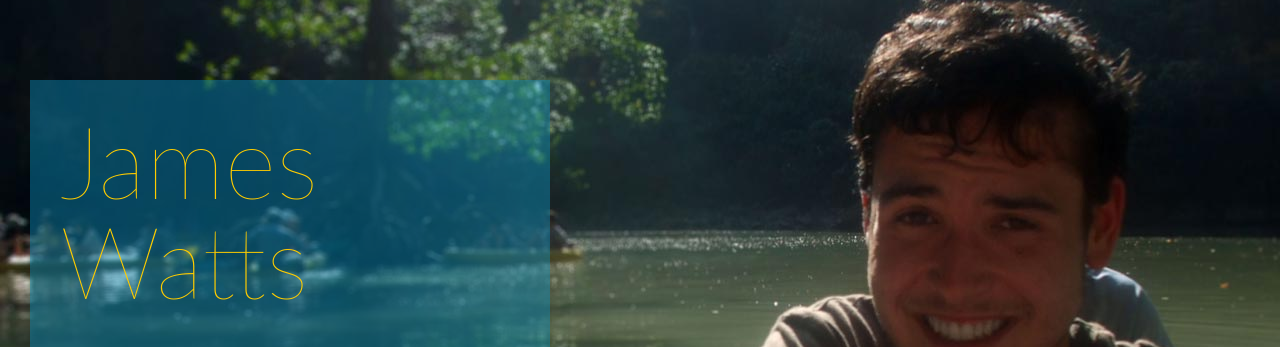
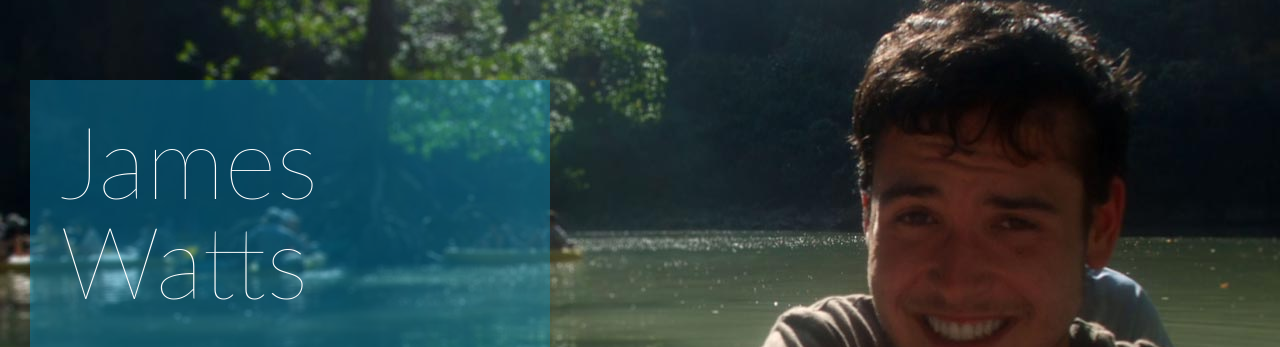
Before and after one commit to Watts-one/watts.one-website, a plain HTML site: page index.html in a window 1280 px wide. Shown: the top 347 px of the page. Drawn offline with Linux system fonts and the light colour scheme.

Commit message:
Update styles.css

```diff
--- a/css/styles.css
+++ b/css/styles.css
@@ -30,7 +30,7 @@ img {
 #header {
 	padding: 30px;
 	font-family: Lato, 'Open Sans', Helvetica, Arial, sans-serif;
-	color: #FFCC00;
+	color: #fff;
 	font-size: 100px;
 	line-height: 100%;
 	font-weight: 100;
@@ -53,11 +53,6 @@ p {
 	line-height:130%;
 	}
 
-/*p a {
-	color: #ffcc00;
-	text-decoration: none;
-}*/
-
 a {
 	color: #ffcc00;
 	text-decoration: none;
@@ -73,11 +68,6 @@ a {
 	font-size: 24px;
 	color: #FFFFFF;
 }
-
-/*.link a {
-	color: #FFFFFF;
-	text-decoration: none;
-}*/
 
 .link a * {
 	vertical-align: middle;
```
